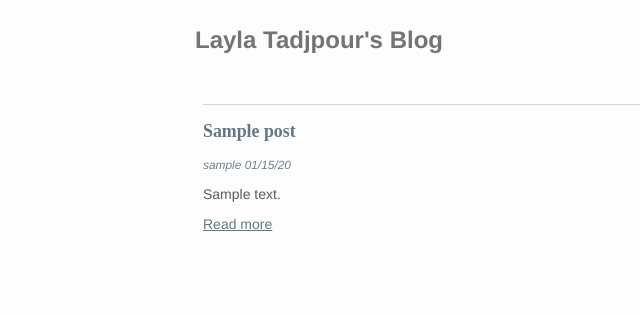
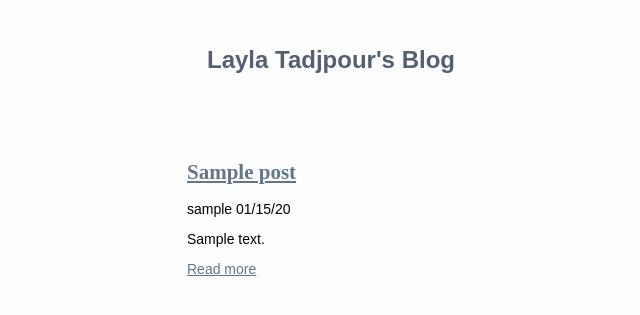
Before and after one commit to layla-tadjpour/flask_blog, a Flask app: template myblog/templates/blog/index.html in a window 1280 px wide. Shown: the top 315 px of the page, without its empty margins (53-693 px from the left). Run offline with Flask 3, Linux system fonts and the light colour scheme; the template is opened without the code that fills it: most values are stand-ins (such as "Sample title", 1, 10 or a date in 2020); some libraries are stand-ins or nearby versions.

Commit message:
add slug and changed the statics/templates

```diff
--- a/myblog/static/style.css
+++ b/myblog/static/style.css
@@ -1,19 +1,14 @@
 html {
-    font-family: sans-serif;
     background: #fdfdfd;
     padding: 1rem;
   }
 
   body {
-    font-family: Helvetica, Arial, sans-serif;
+    font-family: sans-serif, Helvetica, Arial;
     font-size: 14px;
     width: 800px;
     margin: 0 auto;
-    padding: 10px;
-    color: #575c62;
     max-width: 960px;
-    margin: 0 auto;
-    /* background: rgb(228, 241, 255); */
   }
 
 h1 {
@@ -21,10 +16,10 @@ html {
     font-weight: bold;
     margin-bottom: 20px;
     text-align: center;
-    color: rgb(119, 115, 115);
+    color: rgb(84, 95, 113);
   }
 
-  h2, h3, h4, h5, h6 {
+h2 {
     font-family: serif;
     color: #627887;
     margin: 1rem 0;
@@ -34,112 +29,81 @@ html {
     color: #627887;
   }
 
-  hr {
-    border: none;
-    border-top: 1px solid rgb(239, 239, 239);
+nav {
+    display: flex;
+    flex-direction: row; /*default*/
+    justify-content: space-between;
+    align-items: center;
+    padding: 10px 20px;
 }
 
-  nav {
-
+nav ul {
+    list-style-type: none;
+    margin: 0;
+    padding: 0;
     display: flex;
-    align-items: center;
-    padding: 0 0.5rem;
+    gap: 20px;
 }
 
-  nav h1 {
-    flex: auto;
-    margin: 0;
+nav ul li {
+    display: inline;
 }
 
-  nav h1 a {
-    text-decoration: none !important;
-    padding: 0.25rem 0.5rem;
+.main-title {
+    text-decoration: none;
+    color: inherit;
 }
 
-  nav ul  {
-    display: flex;
-    list-style: none;
-    margin: 0;
-    padding: 0;
+
+.content {
+    position: relative;
+    padding-top: 40px; /* Make room for the "New Post" link */
 }
 
-  nav ul li a, nav ul li span, header .action {
-    display: block;
-    padding: 0.5rem;
+/* Ensure "New Post" link stays at the top right */
+.header-actions {
+    position: absolute;
+    top: 0;
+    right: 0;
+    padding: 10px;
 }
 
-  .content {
-    padding: 0 1rem 1rem;
+/* Ensure all links are clickable */
+a.action {
+    z-index: 1;
 }
 
-  .content > header {
-    border-bottom: 1px solid lightgray;
-    display: flex;
-    align-items: flex-end;
+article.post {
+    position: relative;
 }
 
-  .content > header h1 {
-    flex: auto;
-    margin: 1rem 0 0.25rem 0;
-  }
-
-  .flash {
-    margin: 1em 0;
-    padding: 1em;
-    background: #cae6f6;
-    border: 1px solid #377ba8;
-  }
-
-  .post > header {
-    display: flex;
-    align-items: flex-end;
-    font-size: 0.85em;
-  }
-
-  .post > header > div:first-of-type {
-    flex: auto;
-  }
-
-  .post > header h1 {
-    font-size: 1.5em;
-    margin-bottom: 0;
-  }
-
-  .post .about {
-    color: slategray;
-    font-style: italic;
-  }
-
-  .post .body {
-    white-space: pre-line;
-  }
-
-  .content:last-child {
-    margin-bottom: 0;
+article.post .action[href*="update"] {
+    position: absolute;
+    top: auto;
+    right: 0;
 }
 
 .content form {
-    margin: 1em 0;
+    margin: 1px 0px;
     display: flex;
     flex-direction: column;
   }
 
   .content label {
     font-weight: bold;
-    margin-bottom: 0.5em;
+    margin-bottom: 5px;
   }
 
-  .content input, .content textarea {
-    margin-bottom: 1em;
+
+  .content input {
+    min-height: 20px;
+    margin-bottom: 5px;
   }
 
   .content textarea {
-    min-height: 12em;
+    min-height: 300px;
     resize: vertical;
-  }
-
-  input.danger {
-    color: #cc2f2e;
+    margin-bottom: 5px;
   }
 
   input[type=submit] {
@@ -147,18 +111,42 @@ html {
     min-width: 10em;
   }
 
+  input.danger {
+    color: #cc2f2e;
+  }
+
+
+  /* registration/login */
+
   #username, #password  {
     width: 300px;
     font-size: 14px;
     padding: 2px;
   }
 
-  .main-title {
-    display: block;
-    color: #222;
-    font-size: 40px;
+/* permalink */
+
+.post-heading {
+    position: relative;
+    border-bottom: 3px solid #96a0ac;
+}
+
+.post-title a {
+    font-size: 20px;
     font-weight: bold;
-    text-align: center;
-    margin-bottom: 30px;
+    font-family: serif;
+    color: #627887;
     text-decoration: none;
 }
+
+.post-date {
+    position: absolute;
+    right: 0px;
+    bottom: 0px;
+    color: #627887;
+
+}
+
+.post-content {
+    margin-top: 15px;
+}
--- a/myblog/templates/auth/login.html
+++ b/myblog/templates/auth/login.html
@@ -1,7 +1,7 @@
 {% extends 'base.html' %}
 
 {% block header %}
-  <h2>{% block title %}Log In{% endblock %}</h2>
+  <h2>Log In</h2>
 {% endblock %}
 
 {% block content %}
--- a/myblog/templates/auth/register.html
+++ b/myblog/templates/auth/register.html
@@ -1,7 +1,7 @@
 {% extends 'base.html' %}
 
 {% block header %}
-  <h2>{% block title %}Register{% endblock %}</h2>
+  <h2>Register</h2>
 {% endblock %}
 
 {% block content %}
--- a/myblog/templates/base.html
+++ b/myblog/templates/base.html
@@ -1,17 +1,27 @@
 <!Doctype html>
-<title>{% block title %}{% endblock %} Layla Tadjpour's Blog</title>
-<link rel="stylesheet" href="{{ url_for('static', filename='style.css') }}">
+
+  <header>
+    <title>{% block title %}{% endblock %} Layla Tadjpour's Blog</title>
+    <link rel="stylesheet" href="{{ url_for('static', filename='style.css') }}">
+  </header>
+
 <nav>
-  <a href="/" class="main-title">
-  <h1>Layla Tadjpour's Blog</h1>
-  </a>
+  {% if request.endpoint != 'blog.index' %}
+    <a href="{{ url_for('index') }}" class="main-title">
+      <h1>Layla Tadjpour's Blog</h1>
+    </a>
+  {% else %}
+    <h1> Layla Tadjpour's Blog</h1>
+  {% endif %}
+
   <ul>
     {% if g.user %}
       <li><span>{{ g.user['username'] }}</span>
-      <li><a href="{{ url_for('auth.logout') }}">Log Out</a>
+      <li><a href="{{ url_for('auth.logout') }}">Logout</a>
     {% endif %}
   </ul>
 </nav>
+
 <section class="content">
   <header>
     {% block header %} {% endblock %}
--- a/myblog/templates/blog/create.html
+++ b/myblog/templates/blog/create.html
@@ -1,8 +1,6 @@
 {% extends 'base.html' %}
 
-{% block header %}
-  <h1>{% block title %}New Post{% endblock %}</h1>
-{% endblock %}
+
 
 {% block content %}
   <form method="post">
--- a/myblog/templates/blog/index.html
+++ b/myblog/templates/blog/index.html
@@ -1,10 +1,11 @@
 {% extends 'base.html' %}
 
 {% block header %}
-  <h1>{% block title %}{% endblock %}</h1>
-  {% if g.user %}
-    <a class="action" href="{{ url_for('blog.create') }}">New Post</a>
-  {% endif %}
+  <div class="header-actions">
+    {% if g.user %}
+      <a class="action" href="{{ url_for('blog.create') }}">New Post</a>
+    {% endif %}
+  </div>
 {% endblock %}
 
 {% block content %}
@@ -12,15 +13,20 @@
     <article class="post">
       <header>
         <div>
-          <h2>{{ post['title'] }}</h2>
+          <h2>
+            <a href="{{ url_for('blog.get_page', year=post.created.year, month=post.created.month, day=post.created.day, slug=post.slug) }}">
+            {{ post.title }}
+            </a>
+          </h2>
           <div class="about"> {{ post['username'] }}  {{ post['last_modified'].strftime("%x") }}</div>
         </div>
         {% if g.user['id'] == post['author_id'] %}
-          <a class="action" href="{{ url_for('blog.update', id=post['id']) }}">Edit</a>
+          <a class="action" href="{{ url_for('blog.update', slug=post.slug ) }}">Edit</a>
         {% endif %}
       </header>
-      <p class="body">{{ post['body'] }}</p>
-      <a class="action" href="{{ url_for('blog.get_page', post_id=post['id']) }}">Read more</a>
+      <p class="body">{{ post['body'][:1000] }}</p>
+      <a class="action" href="{{ url_for('blog.get_page', year=post.created.year, month=post.created.month, day=post.created.day, slug=post.slug) }}">Read more</a>
+    </article>
     </article>
     {% if not loop.last %}
       <br> <br>
--- a/myblog/templates/blog/update.html
+++ b/myblog/templates/blog/update.html
@@ -1,8 +1,8 @@
 {% extends 'base.html' %}
 
-{% block header %}
-  <h1>{% block title %}Edit "{{ post['title'] }}"{% endblock %}</h1>
-{% endblock %}
+
+  <h1>Edit "{{ post['title'] }}"</h1>
+
 
 {% block content %}
   <form method="post">
```
Also changed, not shown: myblog/blog.py (+33 -15 lines), myblog/model.py (+34 -9 lines). Lines whose indentation alone changed are shown as unchanged.
